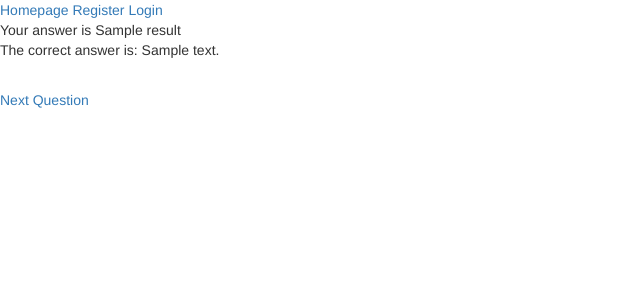
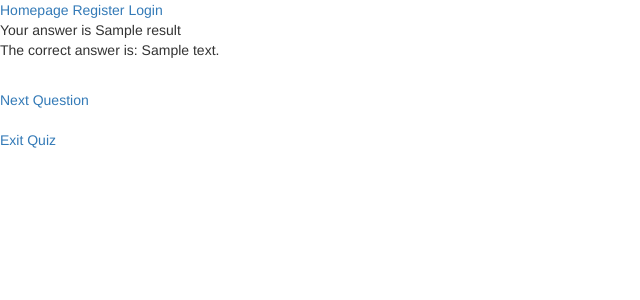
Before and after one commit to gkchan/PyQuizBase, a Flask app: template templates/answer.html in a window 1280 px wide. Shown: the top 300 px of the page, without its empty margins (0-640 px from the left). Run offline with Flask 2, Linux system fonts and the light colour scheme; the template is opened without the code that fills it: most values are stand-ins (such as "Sample title", 1, 10 or a date in 2020); some libraries are stand-ins or nearby versions.

Commit message:
Add exit quiz link

```diff
--- a/templates/answer.html
+++ b/templates/answer.html
@@ -5,6 +5,14 @@
 
 The correct answer is: {{ answer }}</p><br>
 
-<a href="/{{ session["current_user"] }}/quiz">Next Question</a>
+<a href="/{{ session["current_user"] }}/quiz">Next Question</a><br><br>
+
+<a href="/{{ session["current_user"] }}/dashboard">Exit Quiz</a>
 
 {% endblock %}
+
+{% block js %}
+  <script>
+  $("#dash").hide();
+  </script>
+{% endblock %}
```
Also changed, not shown: templates/question.html (+10 -2 lines).
